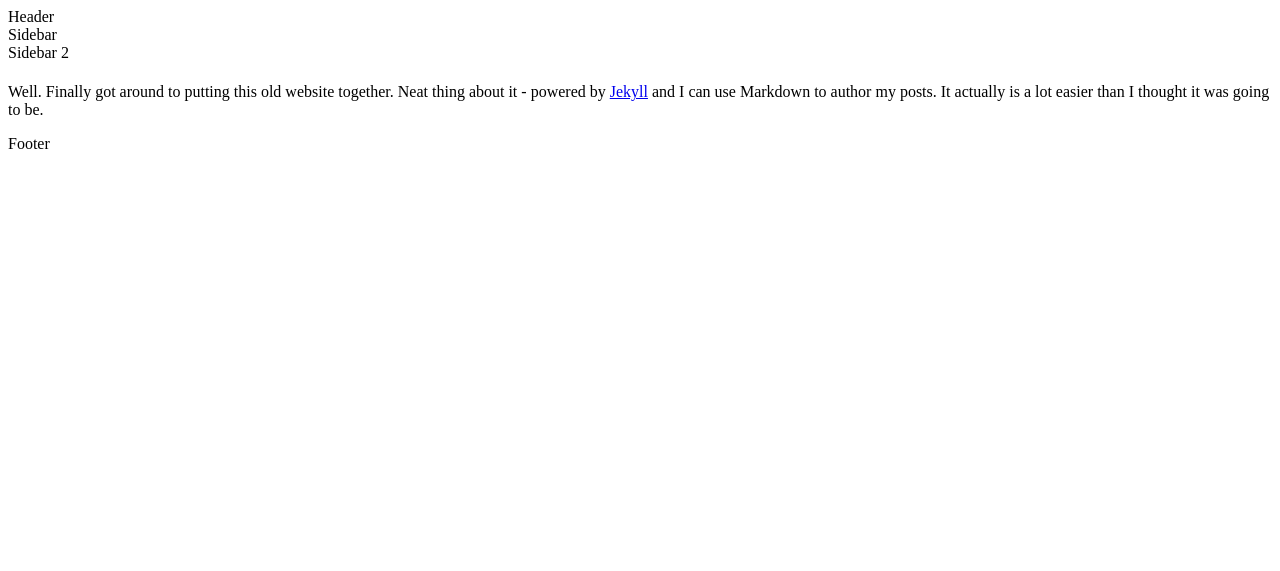
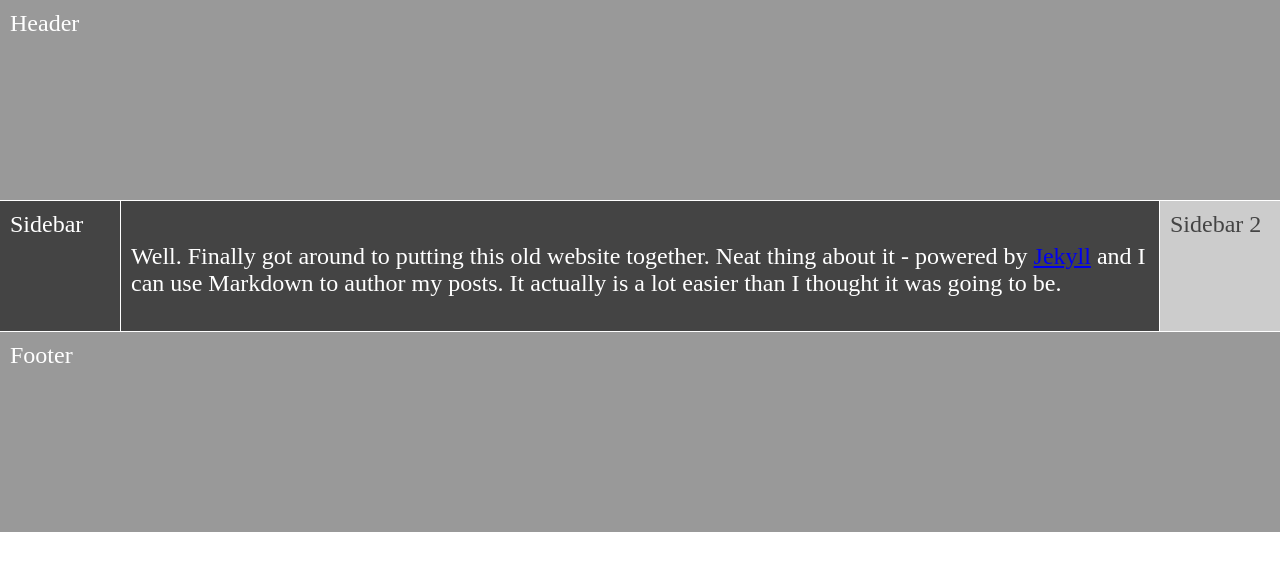
Before and after one commit to aidangarnish/aidangarnish.github.io, a Jekyll site: the page built from _posts/2019-06-20-first-post.md, in a window 1280 px wide. Shown: the top 571 px of the page. Built offline with Jekyll 4.4.1, drawn with Linux system fonts in a browser that asks for light colours.

Commit message:
Fixed link to css

```diff
--- a/_layouts/grid.html
+++ b/_layouts/grid.html
@@ -4,7 +4,7 @@
     <meta charset='utf-8'>
     <meta http-equiv="X-UA-Compatible" content="IE=edge">
     <meta name="viewport" content="width=device-width,maximum-scale=2">
-    <link rel="stylesheet" type="text/css" media="screen" href="assets/css/gridstyle.css">
+    <link rel="stylesheet" type="text/css" media="screen" href="/assets/css/gridstyle.css">
 
   </head>
 
```
